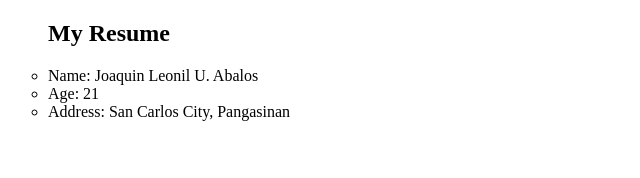
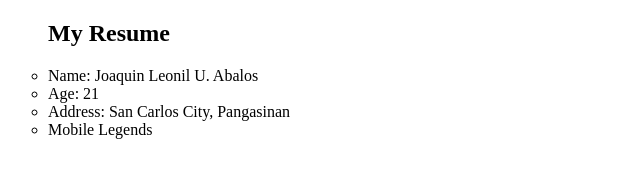
Before and after one commit to Eonilll/Eonilll.github.io, a plain HTML site: page Resume/index.html in a window 1280 px wide. Shown: the whole page, without its empty margins (0-640 px from the left). Drawn offline with Linux system fonts and the light colour scheme.

Commit message:
Update index.html

```diff
--- a/Resume/index.html
+++ b/Resume/index.html
@@ -12,6 +12,7 @@
             <li>Name: Joaquin Leonil U. Abalos</li>
             <li>Age: 21</li>
             <li>Address: San Carlos City, Pangasinan</li>
+            <li>Mobile Legends</li>
         </ul>
     </div>
 </body>
```
